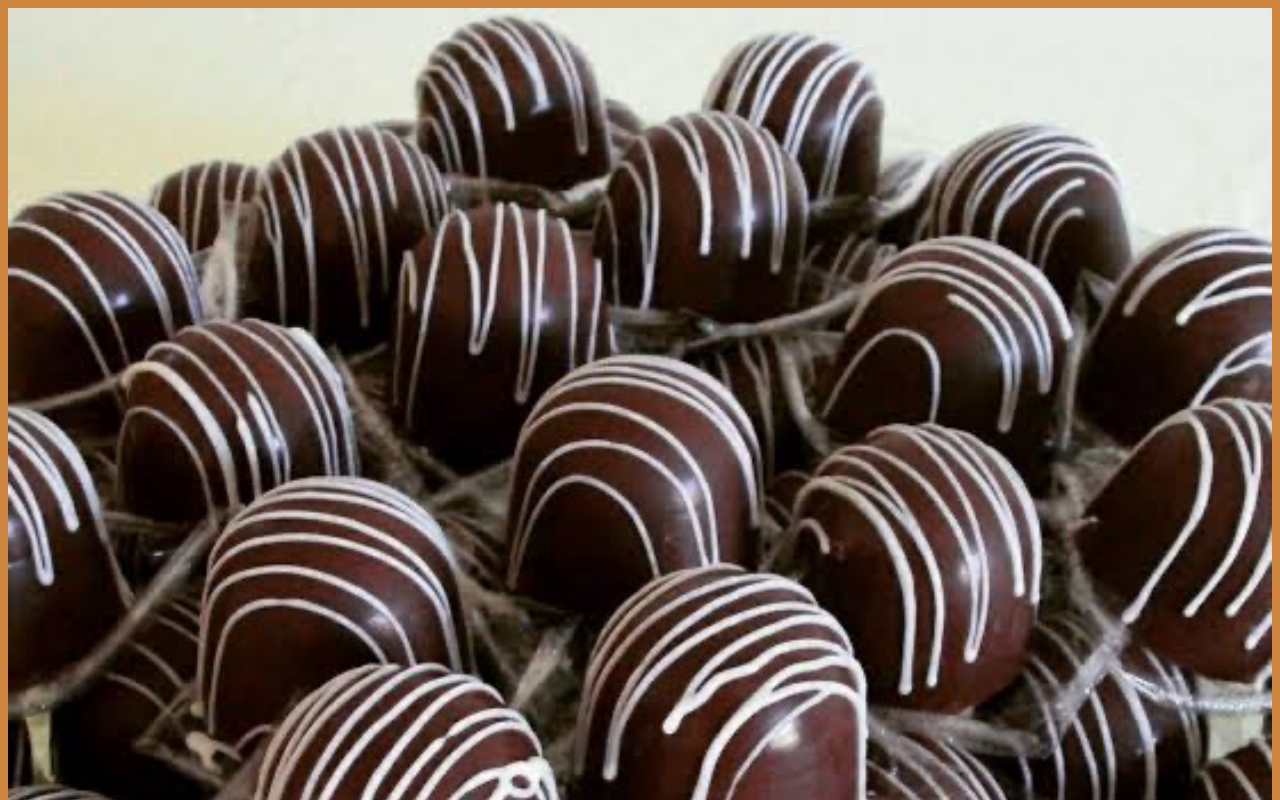
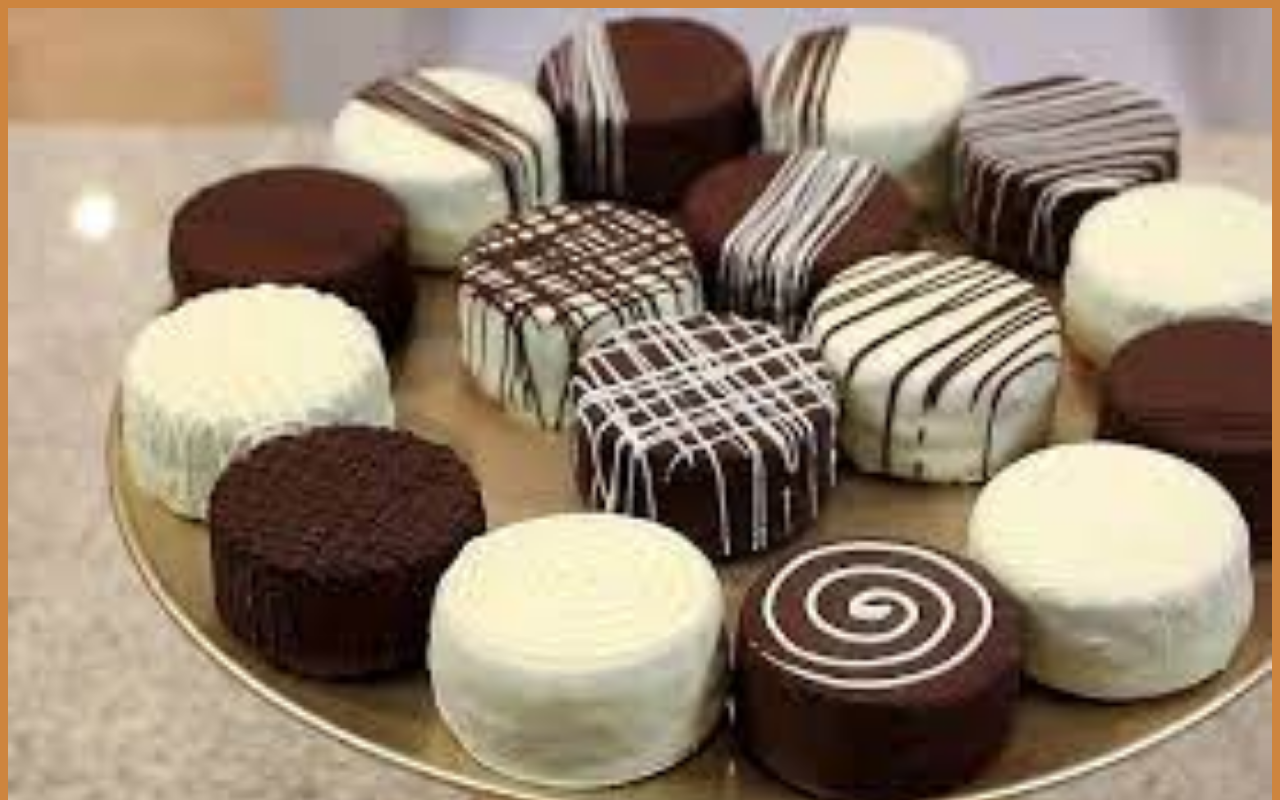
Before and after one commit to Veloso0/pensamento_barao1E, a plain HTML site: page index.html in a window 1280 px wide. Shown: the top 800 px of the page. Drawn offline with Linux system fonts and the light colour scheme.

Commit message:
Update index.html

```diff
--- a/index.html
+++ b/index.html
@@ -7,7 +7,7 @@
 <body bgcolor="#CD853F">
 <!-- Conteúdo -->
 </body>
-<img src="doce.jpg", width="100%">
+<img src="doce1.jpg", width="100%">
 <h1>Doceria pão de mel</h1>
 <p>Olá somos a padaria pão de mel, essa é a nossa paginá de vendas, dos melhores doces da cidade, todos nossos doces são feitos com todo amor e carinho, para melhor experencia</p>
 <p>Aqui na doceria pão de mel, nos prezamos pela qualidade dos nossos produtos,que vão dos mais gostosos aos mais saborosos, e um atendimento bom e confiável aos nossos clientes.</p>
```
